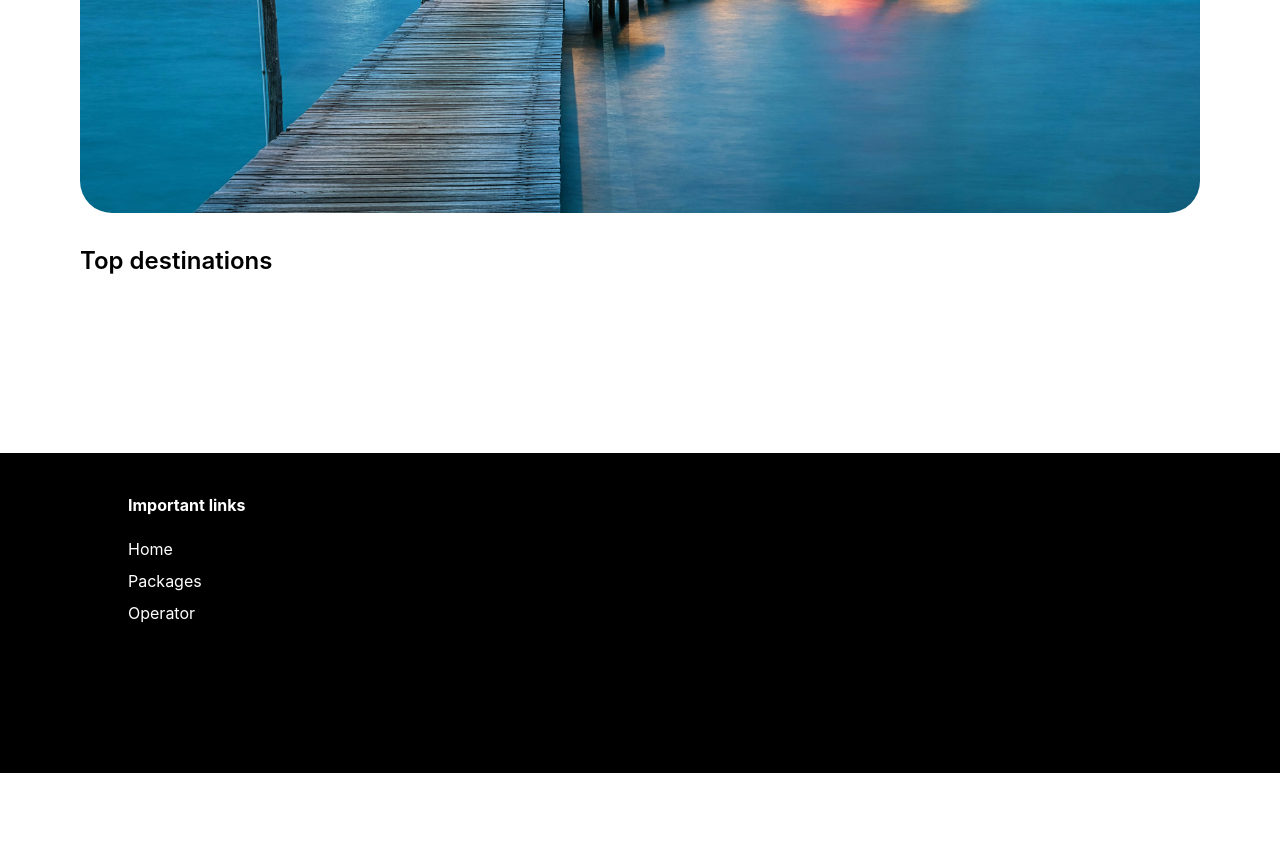
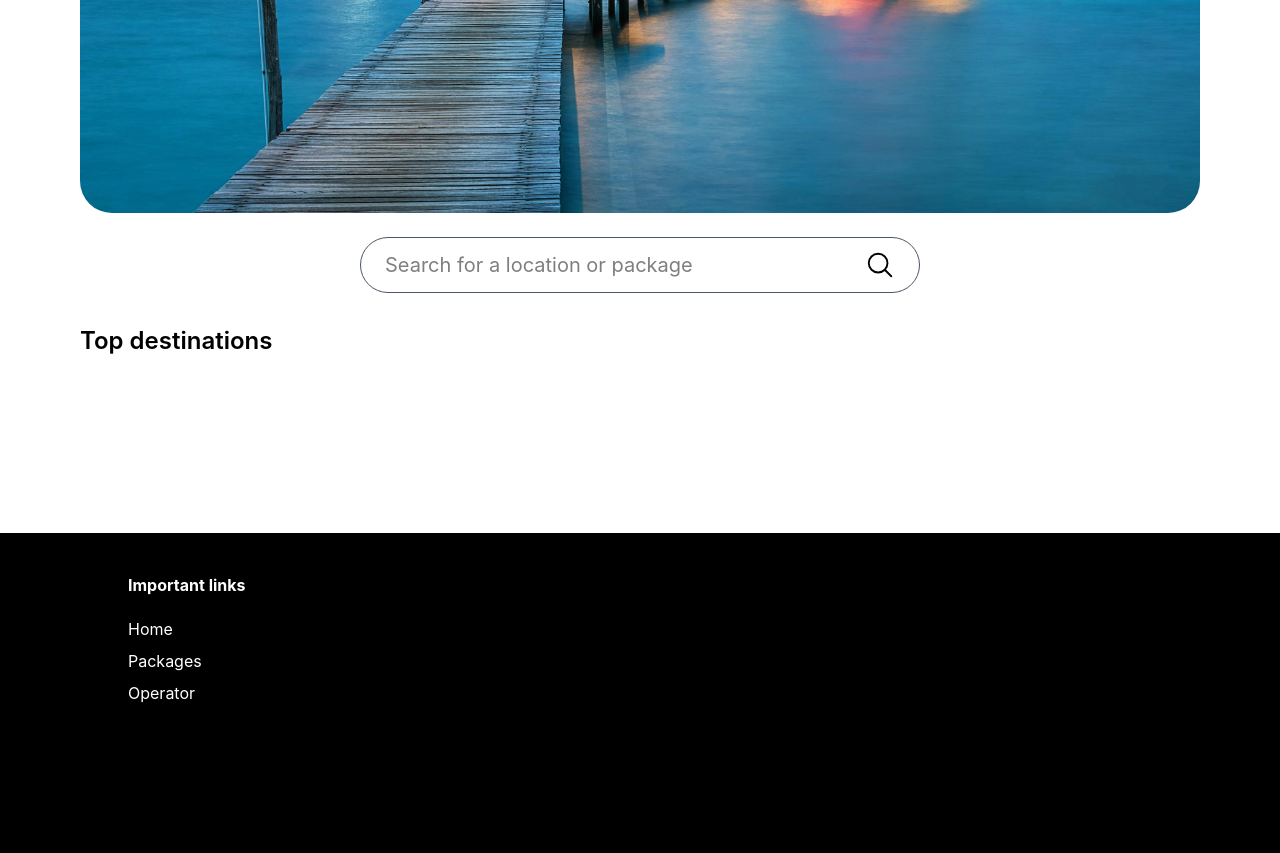
Before and after one commit to darrelSchool/isproject, a Django app: page /app/ in a window 1280 px wide. Shown: the part 641-1494 px from the top of the page. Before the commit the page ends 1414 px from the top, so only its background shows below. Run offline with Django 5.2, Linux system fonts and the light colour scheme; data that the repository does not hold is empty; some web fonts are replaced.

Commit message:
Added searching functionality

```diff
--- a/customer/forms.py
+++ b/customer/forms.py
@@ -2,6 +2,19 @@ from django import forms
 from django.forms import widgets
 
 from customer.models import Quote, Review
+
+
+class SearchForm(forms.Form):
+    search_item = forms.CharField(
+        label="search_item",
+        max_length=50,
+        widget=forms.TextInput(
+            attrs={
+                "class": "border-none outline-none focus:border-none focus:outline-none text-xl w-full",
+                "placeholder": "Search for a location or package",
+            }
+        ),
+    )
 
 
 class ReviewForm(forms.ModelForm):
--- a/customer/templates/index.html
+++ b/customer/templates/index.html
@@ -12,6 +12,13 @@
       <p class="text-2xl">Find your dream destination</p>
     </div>
   </section>
+  <section class="flex items-center justify-center pt-6">
+    <form action="{% url 'customer:search' %}" method="POST" class="w-1/2 border border-gray-600 rounded-full px-6 py-3 flex flex-row items-center justify-start ">
+      {% csrf_token %}
+      {{ search_form.search_item }}
+      <img src="{% static 'icons/search.svg' %}" alt="" width="30px">
+    </form>
+  </section>
   <section class="py-8 space-y-6 ">
     <h3 class="font-semibold text-2xl">Top destinations</h3>
     <div class="grid grid-cols-4 gap-10">
--- a/customer/urls.py
+++ b/customer/urls.py
@@ -6,6 +6,7 @@ app_name = "customer"
 
 urlpatterns = [
     path("", views.home, name="home"),
+    path("search", views.search, name="search"),
     path("p/<slug:slug>", views.package_view, name="package"),
     path("a/<slug:slug>", views.add_review, name="add_review"),
 ]
--- a/customer/views.py
+++ b/customer/views.py
@@ -1,15 +1,42 @@
+from django.db.models import Q
 from django.shortcuts import redirect, render
 from django.utils.http import RFC3986_GENDELIMS
 from django.utils.text import slugify
 
-from customer.forms import QuoteForm, ReviewForm
+from customer.forms import QuoteForm, ReviewForm, SearchForm
+from customer.models import Review
 from tour_operator import models
 
 
 # Create your views here.
 def home(request):
     packages = models.Package.objects.filter(visibility=True)[:10]
-    return render(request, "index.html", {"packages": packages})
+    search_form = SearchForm()
+    return render(
+        request,
+        "index.html",
+        {"packages": packages, "search": False, "search_form": search_form},
+    )
+
+
+def search(request):
+    if request.method == "POST":
+        search_form = SearchForm(request.POST)
+        if search_form.is_valid():
+            search_term = request.POST["search_item"]
+            packages = models.Package.objects.filter(
+                Q(title__contains=search_term)
+                | Q(description__contains=search_term)
+                | Q(title__contains=search_term.lower())
+                | Q(description__contains=search_term.lower())
+            )
+            search_form = SearchForm()
+            return render(
+                request,
+                "index.html",
+                {"packages": packages, "search": True, "search_form": search_form},
+            )
+    return redirect("customer:home")
 
 
 def add_review(request, slug):
@@ -36,6 +63,7 @@ def add_review(request, slug):
 
 def package_view(request, slug):
     package = models.Package.objects.get(slug=slug)
+    reviews = Review.objects.filter(package=package)
     review_form = ReviewForm(request.POST)
     if request.method == "POST":
         form = QuoteForm(request.POST)
@@ -52,6 +80,7 @@ def package_view(request, slug):
                 "package.html",
                 {
                     "package": package,
+                    "reviews": reviews,
                     "form": form,
                     "review_form": review_form,
                     "submitted": True,
@@ -63,6 +92,7 @@ def package_view(request, slug):
         "package.html",
         {
             "package": package,
+            "reviews": reviews,
             "review_form": review_form,
             "form": form,
             "submitted": False,
--- a/static/css/style.css
+++ b/static/css/style.css
@@ -7,12 +7,12 @@
       "Segoe UI Emoji", "Segoe UI Symbol", "Noto Color Emoji";
     --font-mono: ui-monospace, SFMono-Regular, Menlo, Monaco, Consolas, "Liberation Mono",
       "Courier New", monospace;
-    --color-red-300: oklch(80.8% 0.114 19.571);
     --color-red-800: oklch(44.4% 0.177 26.899);
     --color-red-900: oklch(39.6% 0.141 25.723);
     --color-gray-200: oklch(92.8% 0.006 264.531);
     --color-gray-400: oklch(70.7% 0.022 261.325);
     --color-gray-500: oklch(55.1% 0.027 264.364);
+    --color-gray-600: oklch(44.6% 0.03 256.802);
     --color-black: #000;
     --color-white: #fff;
     --spacing: 0.25rem;
@@ -28,7 +28,6 @@
     --text-5xl--line-height: 1;
     --text-6xl: 3.75rem;
     --text-6xl--line-height: 1;
-    --font-weight-medium: 500;
     --font-weight-semibold: 600;
     --font-weight-bold: 700;
     --radius-md: 0.375rem;
@@ -254,6 +253,9 @@
   .h-\[96vh\] {
     height: 96vh;
   }
+  .h-\[130px\] {
+    height: 130px;
+  }
   .h-\[300px\] {
     height: 300px;
   }
@@ -284,26 +286,14 @@
   .w-3\/4 {
     width: calc(3/4 * 100%);
   }
-  .w-5\/6 {
-    width: calc(5/6 * 100%);
-  }
-  .w-11\/12 {
-    width: calc(11/12 * 100%);
-  }
   .w-\[28\%\] {
     width: 28%;
-  }
-  .w-\[50px\] {
-    width: 50px;
   }
   .w-\[60px\] {
     width: 60px;
   }
   .w-\[80vw\] {
     width: 80vw;
-  }
-  .w-\[100px\] {
-    width: 100px;
   }
   .w-\[200px\] {
     width: 200px;
@@ -488,15 +478,26 @@
     border-style: var(--tw-border-style);
     border-width: 1px;
   }
+  .border-2 {
+    border-style: var(--tw-border-style);
+    border-width: 2px;
+  }
   .border-b {
     border-bottom-style: var(--tw-border-style);
     border-bottom-width: 1px;
+  }
+  .border-none {
+    --tw-border-style: none;
+    border-style: none;
   }
   .border-black {
     border-color: var(--color-black);
   }
   .border-gray-500 {
     border-color: var(--color-gray-500);
+  }
+  .border-gray-600 {
+    border-color: var(--color-gray-600);
   }
   .bg-\[\#1E3D29\] {
     background-color: #1E3D29;
@@ -509,9 +510,6 @@
   }
   .bg-gray-200 {
     background-color: var(--color-gray-200);
-  }
-  .bg-red-300 {
-    background-color: var(--color-red-300);
   }
   .bg-red-800 {
     background-color: var(--color-red-800);
@@ -588,6 +586,9 @@
   .pt-4 {
     padding-top: calc(var(--spacing) * 4);
   }
+  .pt-6 {
+    padding-top: calc(var(--spacing) * 6);
+  }
   .pb-3 {
     padding-bottom: calc(var(--spacing) * 3);
   }
@@ -658,11 +659,55 @@
     outline-style: var(--tw-outline-style);
     outline-width: 1px;
   }
+  .outline-none {
+    --tw-outline-style: none;
+    outline-style: none;
+  }
   .hover\:cursor-pointer {
     &:hover {
       @media (hover: hover) {
         cursor: pointer;
       }
+    }
+  }
+  .hover\:border-none {
+    &:hover {
+      @media (hover: hover) {
+        --tw-border-style: none;
+        border-style: none;
+      }
+    }
+  }
+  .hover\:outline-none {
+    &:hover {
+      @media (hover: hover) {
+        --tw-outline-style: none;
+        outline-style: none;
+      }
+    }
+  }
+  .focus\:border-none {
+    &:focus {
+      --tw-border-style: none;
+      border-style: none;
+    }
+  }
+  .focus\:outline-none {
+    &:focus {
+      --tw-outline-style: none;
+      outline-style: none;
+    }
+  }
+  .active\:border-none {
+    &:active {
+      --tw-border-style: none;
+      border-style: none;
+    }
+  }
+  .active\:outline-none {
+    &:active {
+      --tw-outline-style: none;
+      outline-style: none;
     }
   }
   .\32 xl\:aspect-video {
```
Also changed, not shown: customer/templates/package.html (+10 -53 lines), customer/templatetags/my_filters.py (added, +13 -0 lines), customer/templatetags/__init__.py (added), static/icons/search.svg (added).
